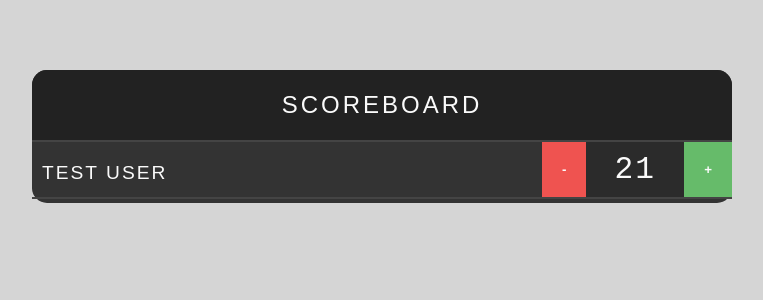
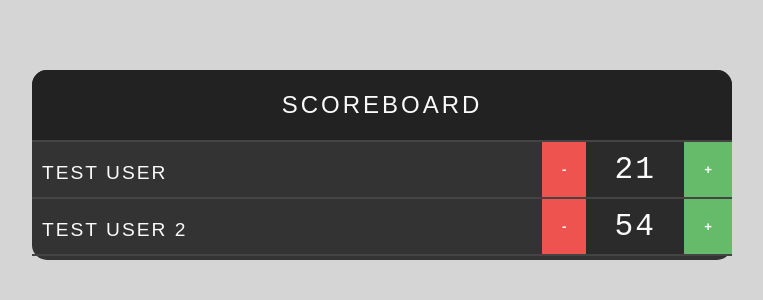
Before and after one commit to StevenKulesza/scorecard, a React (Create React App) app: page / in a window 1280 px wide. Shown: the top 300 px of the page, without its empty margins (258-1021 px from the left). Built offline with nearby package versions, Linux system fonts and the light colour scheme.

Commit message:
second user test

```diff
--- a/src/App.js
+++ b/src/App.js
@@ -23,6 +23,22 @@ class App extends Component {
             </div>
           </div>
         </div>
+
+        <div className="players">
+          <div className="player">
+            <div className="player-name">
+              Test User 2
+            </div>
+            <div className="player-score">
+              <div className="counter">
+                <button className="counter-action decrement"> - </button>
+                <div className="counter-score"> 54 </div>
+                <button className="counter-action increment"> + </button>
+              </div>
+            </div>
+          </div>
+        </div>
+
       </div>
     );
   }
```
